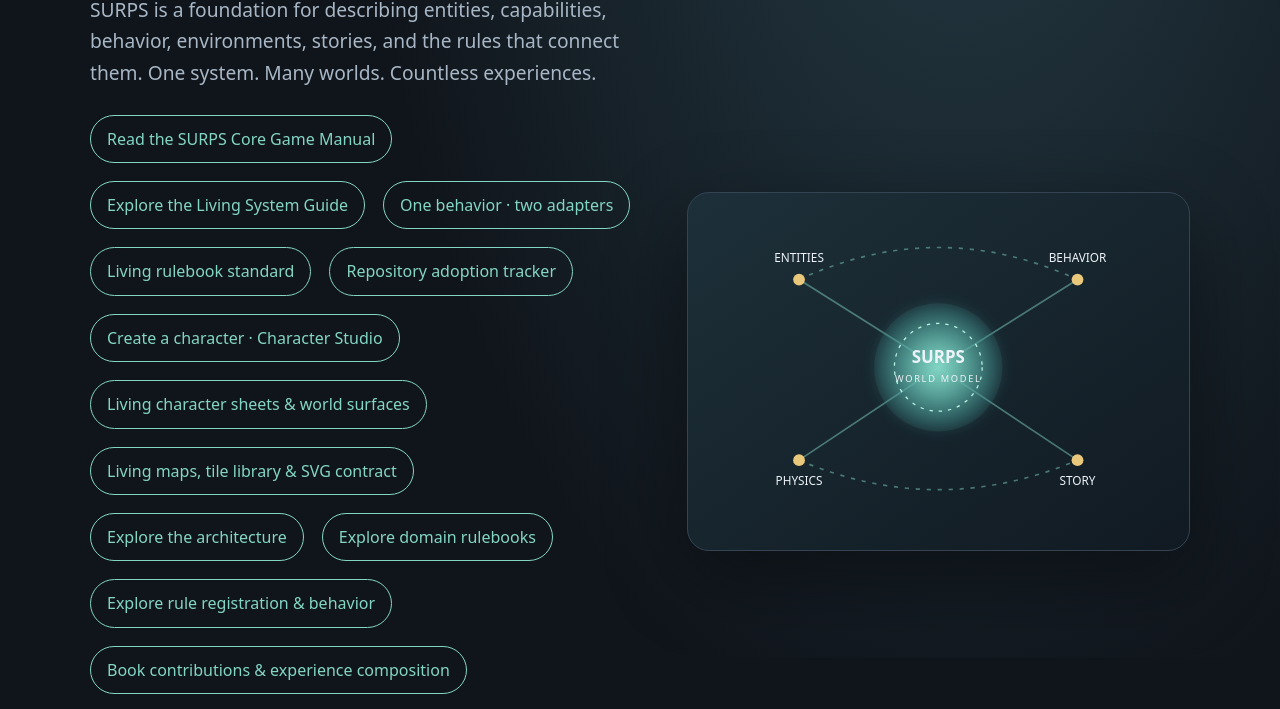
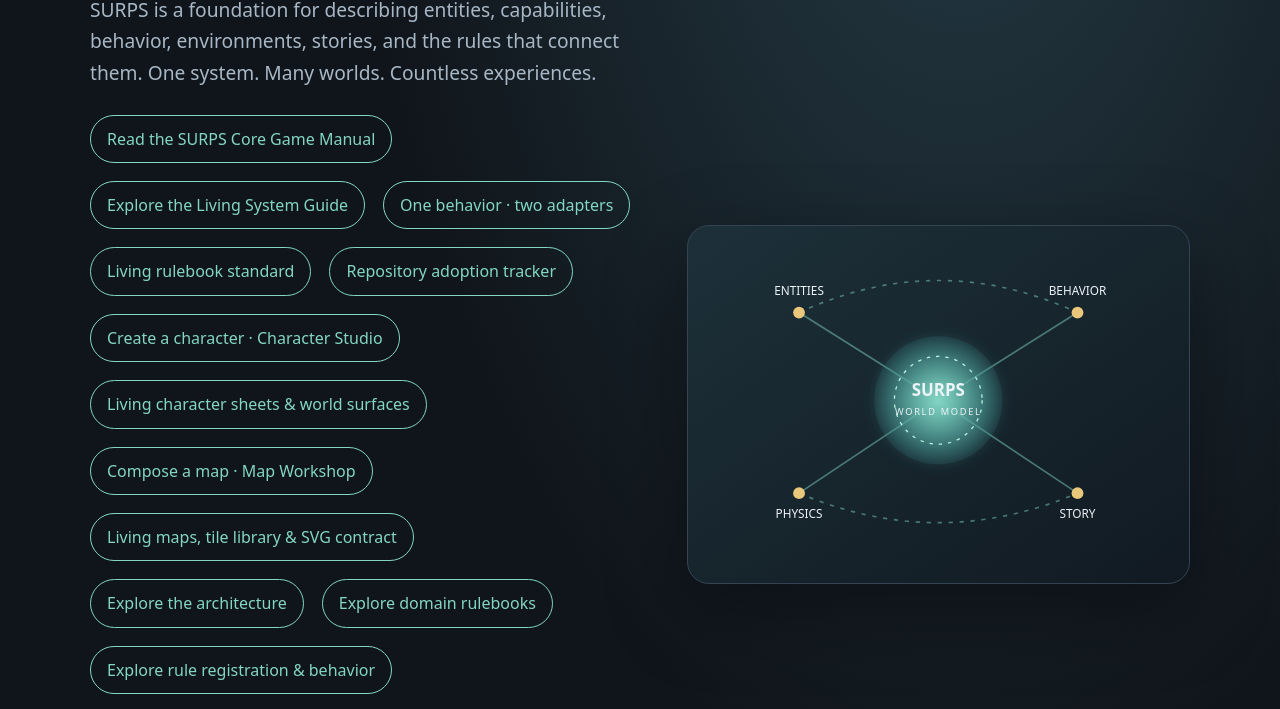
Before and after one commit to TrentBest/TheSingularityWorkshop.SingularityUniversalRoleplayingSystem, a plain HTML site: page docs/index.html in a window 1280 px wide. Shown: the part 359-1068 px from the top of the page. Drawn offline with Linux system fonts and the light colour scheme.

Commit message:
Link SURPS Map Workshop from publication home

```diff
--- a/docs/index.html
+++ b/docs/index.html
@@ -46,6 +46,7 @@
         <a href="participating-repository-adoption.md">Repository adoption tracker</a>
         <a href="character-studio.html">Create a character · Character Studio</a>
         <a href="living-world-and-character-studio.md">Living character sheets &amp; world surfaces</a>
+        <a href="map-studio.html">Compose a map · Map Workshop</a>
         <a href="surface-assets-and-tiles.md">Living maps, tile library &amp; SVG contract</a>
         <a href="architecture.html">Explore the architecture</a>
         <a href="rulebooks.html">Explore domain rulebooks</a>
```
